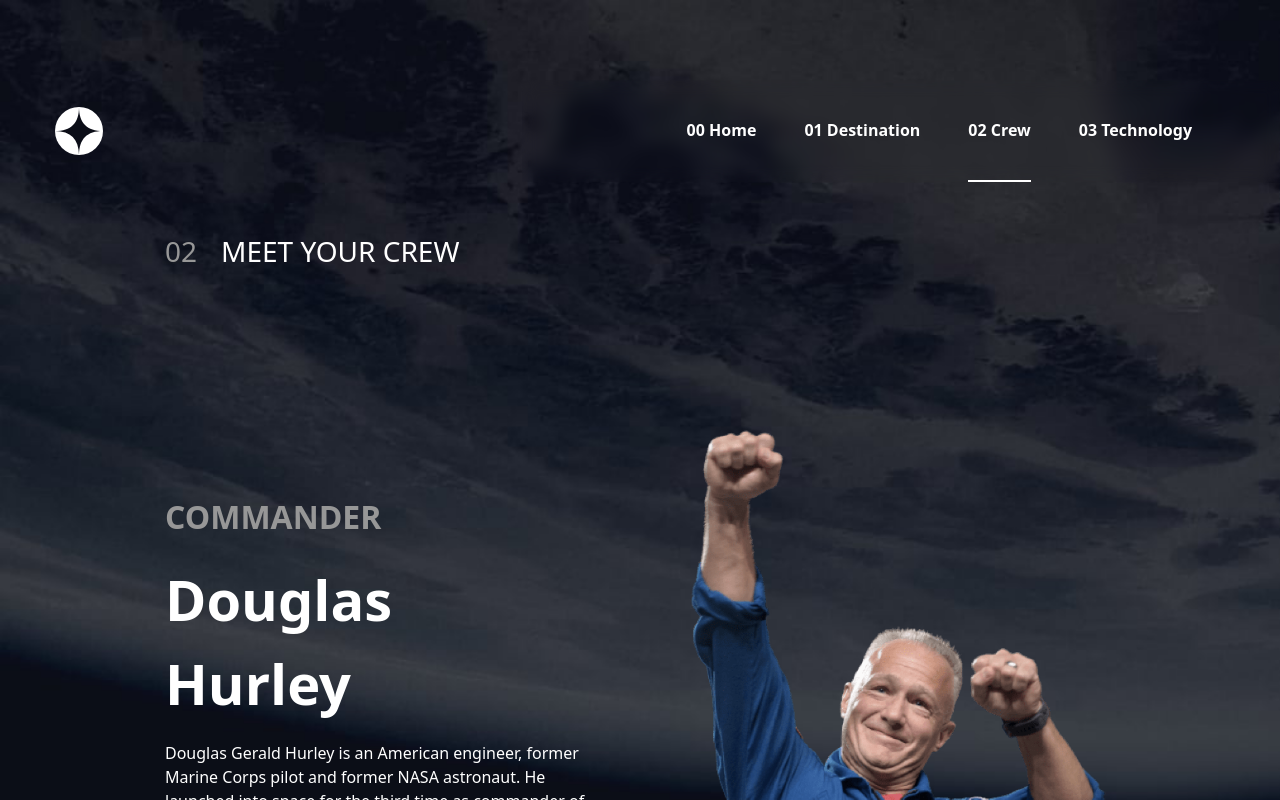
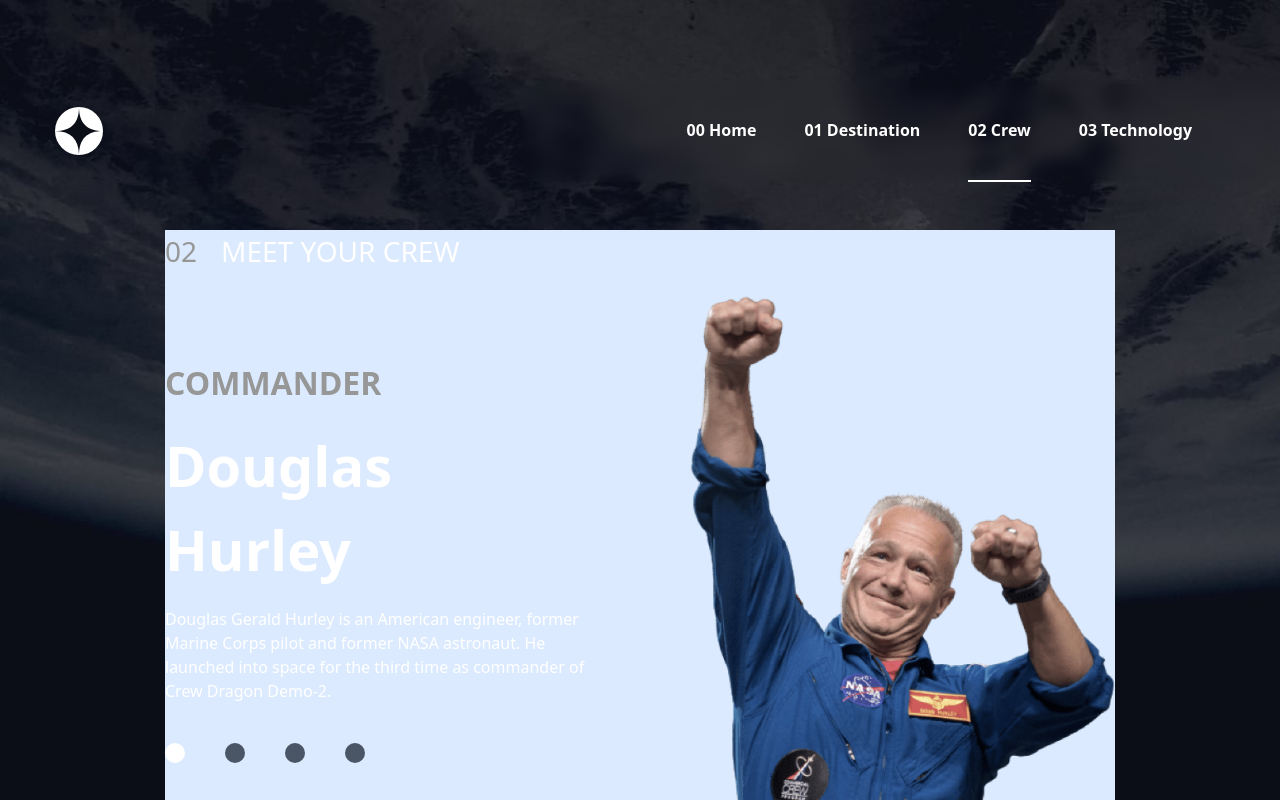
Before and after one commit to DanielApple05/Space-Tourism-site, a React (Vite) app: page /crew in a window 1280 px wide. Shown: the top 800 px of the page. Built offline with nearby package versions, Linux system fonts and the light colour scheme.

Commit message:
refactor CrewInfo component for improved layout and background styling

```diff
--- a/src/components/crewComponents/crewInfo.jsx
+++ b/src/components/crewComponents/crewInfo.jsx
@@ -7,7 +7,7 @@
 
   return (
 
-    <div className='text-white xl:mx-[165px] mx-[24px] xl:my-[48px] my-[24px]'>
+    <div className='text-white xl:mx-[165px] mx-[24px] xl:my-[48px] my-[24px] bg-blue-100'>
 
         <p className='xl:text-[28px] text-[16px] xl:pb-[24px] pb-[0px]  xl:text-start text-center'>
           <span className='text-[#979797] mr-[24px]  '>02</span>
@@ -15,10 +15,10 @@
         </p>
 
 
-      <div className='flex xl:flex grid w-[100%] justify-between items-center xl:gap-[100px] gap-[32px]'>
+      <div className='flex xl:flex grid w-[100%] justify-between items-center xl:gap-[100px] xl:gap-[32px] gap-[0px] xl:mb-[0px] mb-[32px]'>
 
         <div className='xl:w-[50%] w-[100%] '>
-          <div className='xl:py-[197px] py-[0px] xl:text-start text-center'>
+          <div className='xl:py-[197px] py-[0px] xl:text-start text-center xl:pt-[0px] pt-[40px] xl:pb-0 pb-[24px]'>
             <p className='text-[#979797] xl:text-[32px] text-[18px] font-bold'>
               {crewMembers[activeCrew].role}
 
```
